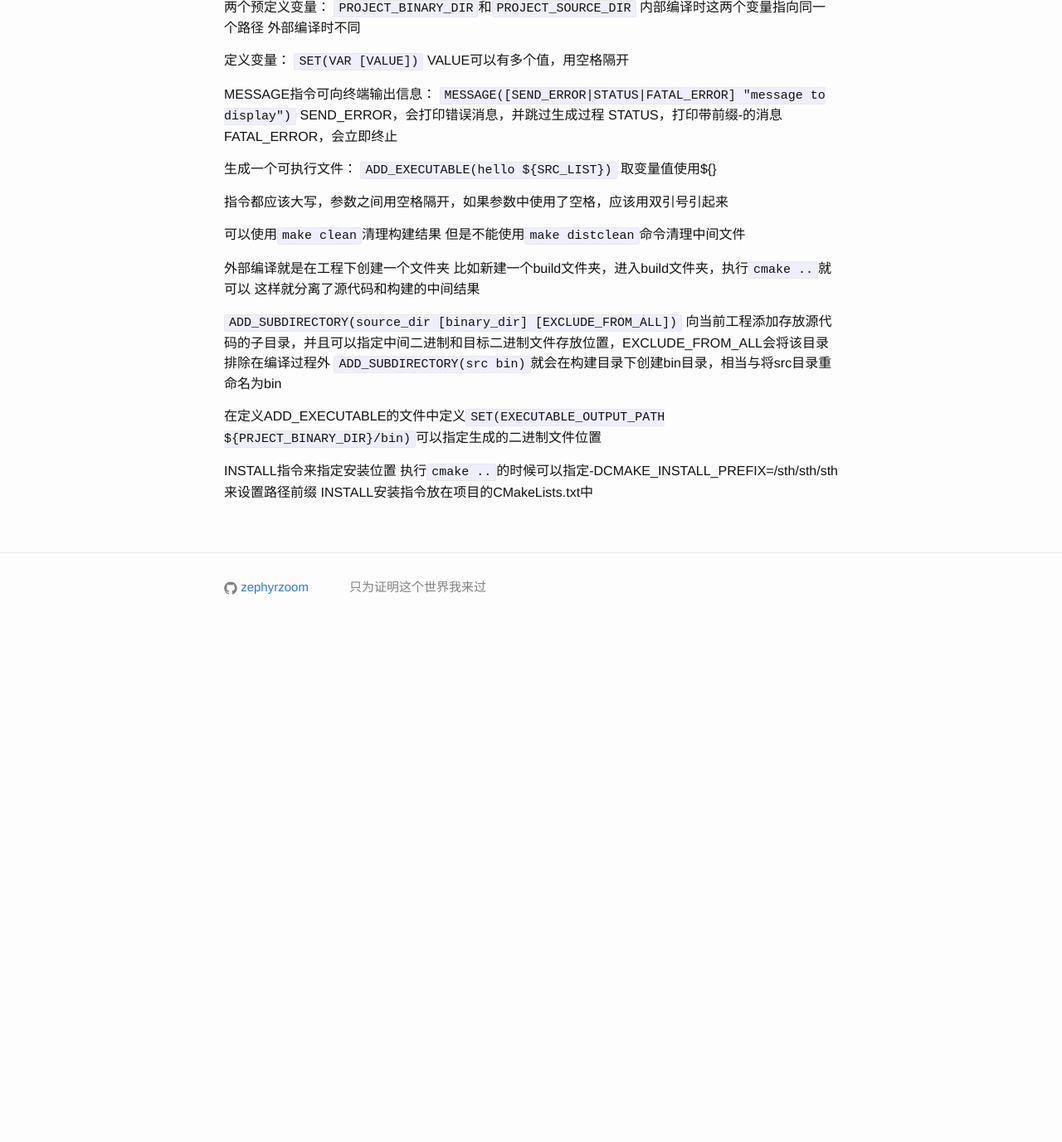
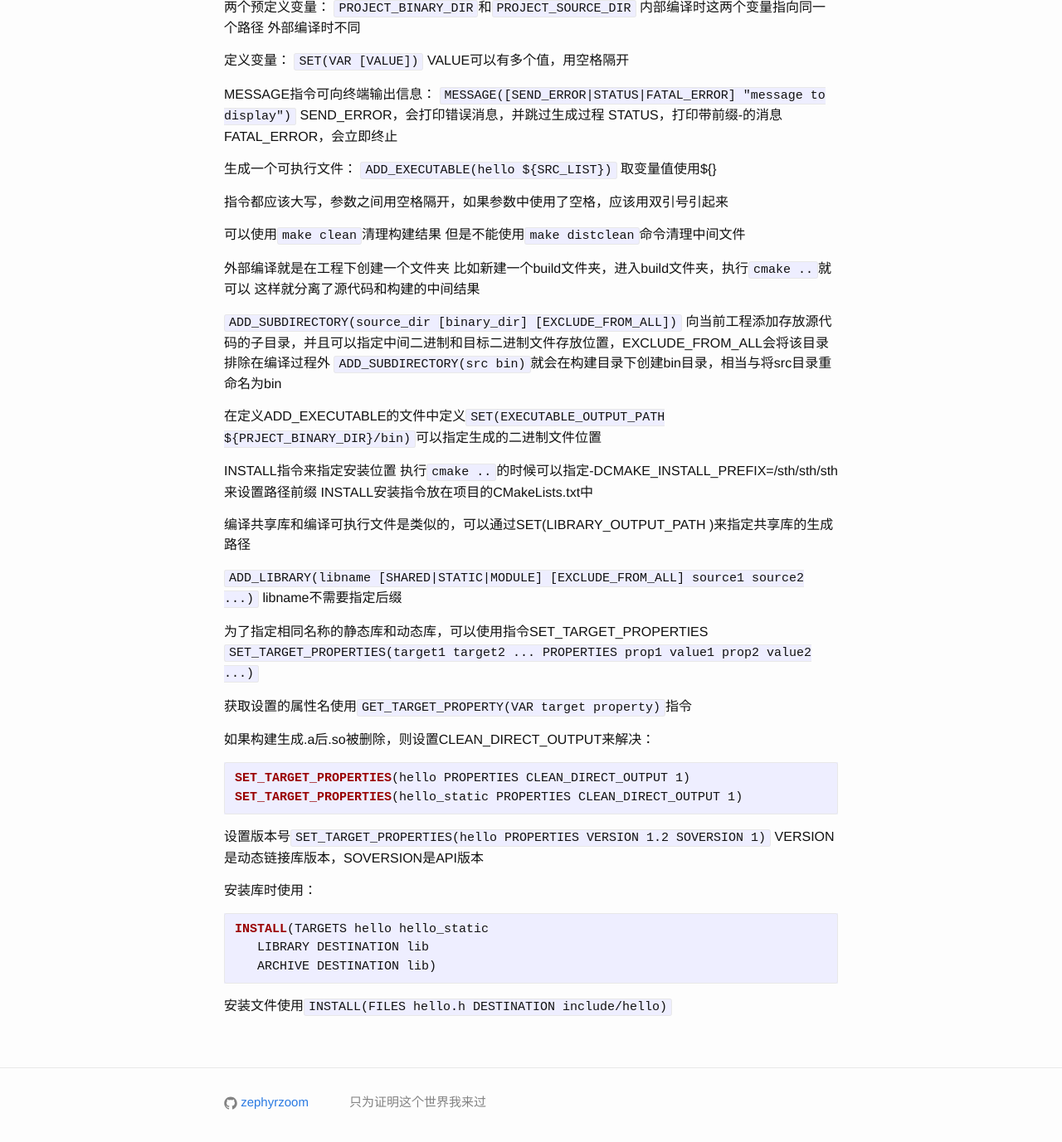
Before and after one commit to zephyrzoom/zephyrzoom.github.io, a Jekyll site: the page built from _posts/2017-10-28-cmake.md, in a window 1280 px wide and 1400 px high, scrolled down 307 px. Shown: the top 1377 px of the window at 83% size. Built offline with Jekyll 4.4.1, drawn with Linux system fonts in a browser that asks for light colours; before the commit the page ends 1086 px from its top, so only the background shows below that.

Commit message:
update cmake

````diff
--- a/_posts/2017-10-28-cmake.md
+++ b/_posts/2017-10-28-cmake.md
@@ -47,3 +47,31 @@ FATAL_ERROR，会立即终止
 INSTALL指令来指定安装位置
 执行`cmake ..`的时候可以指定-DCMAKE_INSTALL_PREFIX=/sth/sth/sth来设置路径前缀
 INSTALL安装指令放在项目的CMakeLists.txt中
+
+编译共享库和编译可执行文件是类似的，可以通过SET(LIBRARY_OUTPUT_PATH <PATH>)来指定共享库的生成路径
+
+`ADD_LIBRARY(libname [SHARED|STATIC|MODULE] [EXCLUDE_FROM_ALL] source1 source2 ...)`
+libname不需要指定后缀
+
+为了指定相同名称的静态库和动态库，可以使用指令SET_TARGET_PROPERTIES
+`SET_TARGET_PROPERTIES(target1 target2 ... PROPERTIES prop1 value1 prop2 value2 ...)`
+
+获取设置的属性名使用`GET_TARGET_PROPERTY(VAR target property)`指令
+
+如果构建生成.a后.so被删除，则设置CLEAN_DIRECT_OUTPUT来解决：
+```cmake
+SET_TARGET_PROPERTIES(hello PROPERTIES CLEAN_DIRECT_OUTPUT 1)
+SET_TARGET_PROPERTIES(hello_static PROPERTIES CLEAN_DIRECT_OUTPUT 1)
+```
+
+设置版本号`SET_TARGET_PROPERTIES(hello PROPERTIES VERSION 1.2 SOVERSION 1)`
+VERSION是动态链接库版本，SOVERSION是API版本
+
+安装库时使用：
+```cmake
+INSTALL(TARGETS hello hello_static
+   LIBRARY DESTINATION lib
+   ARCHIVE DESTINATION lib)
+```
+
+安装文件使用`INSTALL(FILES hello.h DESTINATION include/hello)`
````
Also changed, not shown: 1 other file.
